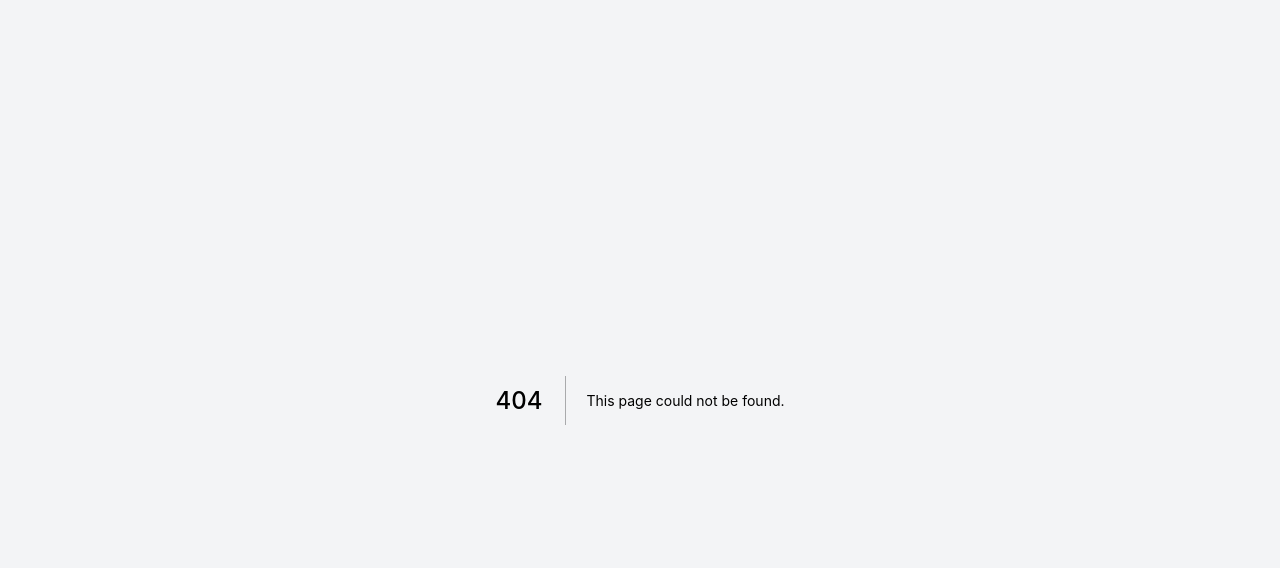
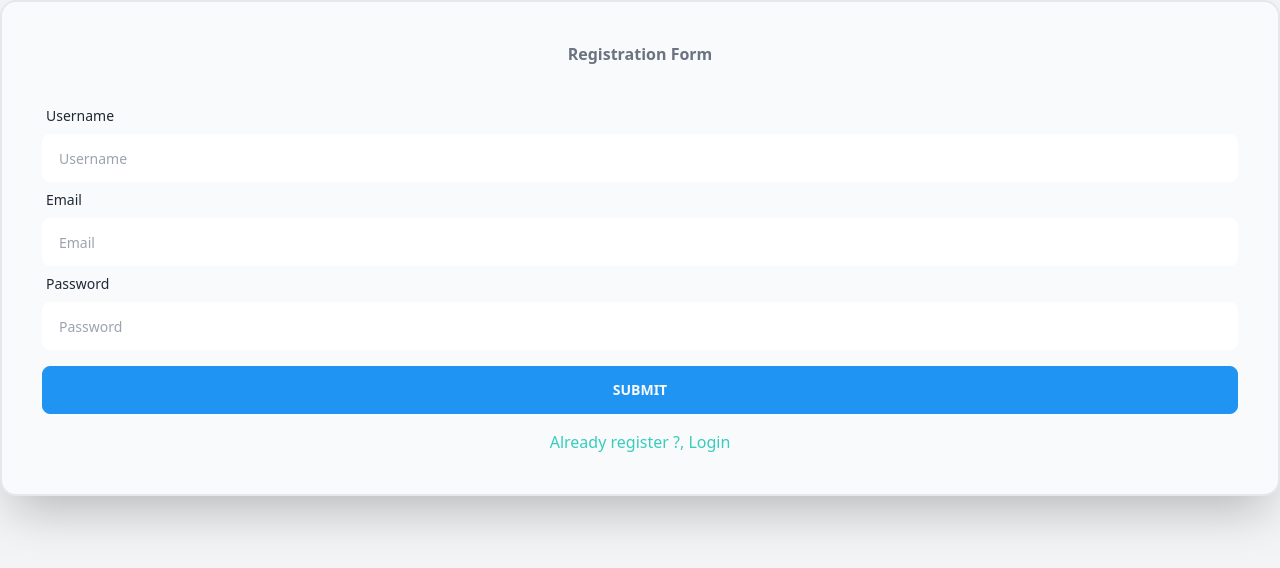
Before and after one commit to aaridwann/ecommerce, a Next.js app: page /register/FormRegister in a window 1280 px wide. Before the commit this address had no page. Shown: the top 568 px of the page. Built offline with nearby package versions, Linux system fonts and the light colour scheme.

Commit message:
Registration

```diff
--- a/Components/Login/CardLogin.js
+++ b/Components/Login/CardLogin.js
@@ -1,6 +1,8 @@
 import React from "react";
+import { useRouter } from "next/router";
 
 export default function CardLogin(props) {
+  const router = useRouter();
   return (
     <div>
       <div className="card bg-center image-full h-1/4 w-1/2 mx-auto overflow-hidden">
@@ -55,7 +57,7 @@ export default function CardLogin(props) {
           </div>
 
           <div className="card-actions">
-            <button className="btn btn-md btn-info">Register</button>
+            <button onClick={() => router.push('/register')} className="btn btn-md btn-info">Register</button>
           </div>
         </div>
       </div>
--- a/pages/profile.js
+++ b/pages/profile.js
@@ -178,7 +178,7 @@ export default function Profile() {
             {/* End Card Profile  */}
 
             {/* Card Explore User  */}
-            {Auth.user ?
+            {user ?
                 <div className="container mx-auto mt-10 flex flex-col gap-8 items-center justify-center">
                     <div className="container mx-auto overflow-x-scroll border-2 border-gray-200 rounded-3xl shadow-2xl ">
                         <h1 className=" text-3xl font-bold text-gray-600 text-center mt-4 ">Explore User</h1>
--- /dev/null
+++ b/pages/register/FormRegister.js
@@ -0,0 +1,46 @@
+import axios from 'axios'
+import React, { useState } from 'react'
+import {useRouter} from 'next/router'
+
+export default function FormRegister() {
+    const router = useRouter()
+    const [user, setUser] =  useState({
+        name:'',
+        email:'',
+        password:''
+    })
+    const data = (e) => {
+        setUser({...user, [e.target.name]: e.target.value})
+    }
+    const submit = async (e) => {
+        e.preventDefault()
+        axios.post('http://localhost:3002/user', user)
+        .then(res => console.log(res))
+    }
+
+    return (
+        <div>
+            <div className="p-10 card bg-base-200 border-gray-200 border-2 shadow-2xl  ">
+                <h1 className="text-center font-bold mb-8 text-gray-500">Registration Form</h1>
+                <form onSubmit={submit} className="form-control">
+                    <label className="label">
+                        <span className="label-text">Username</span>
+                    </label>
+                    <input name="name" onChange={data} type="text" placeholder="Username" className="input" />
+                    <label className="label">
+                        <span className="label-text">Email</span>
+                    </label>
+                    <input name="email" onChange={data} type="text" placeholder="Email" className="input" />
+                    <label className="label">
+                        <span className="label-text">Password</span>
+                    </label>
+                    <input name="password" onChange={data} type="text" placeholder="Password" className="input" />
+                    <button type="submit" className="btn btn-md btn-info mt-4">Submit</button>
+                </form>
+                <span className="inline mt-4 text-center ">
+                <p onClick={() => router.push('/login')} className='classNamelink link-accent'>Already register ?, Login</p>
+                </span>
+            </div>
+        </div>
+    )
+}
--- /dev/null
+++ b/pages/register/index.js
@@ -0,0 +1,20 @@
+import React from 'react'
+import FormRegister from './FormRegister'
+
+export default function Register() {
+    return (
+            <div className="flex flex-row items-center max-h-screen overflow-hidden">
+                <div className="w-9/12 bg-gray-400 overflow-hidden ">
+                    <img className="min-w-full " alt="" src="https://images.unsplash.com/photo-1524946274118-e7680e33ccc5?ixlib=rb-1.2.1&ixid=MnwxMjA3fDB8MHxwaG90by1wYWdlfHx8fGVufDB8fHx8&auto=format&fit=crop&w=1170&q=80" />
+                    <h1>Hello</h1>
+                </div>
+
+                <div className="mx-auto ">
+                    <FormRegister/>
+                </div>
+
+            </div>
+    )
+
+
+}
```
